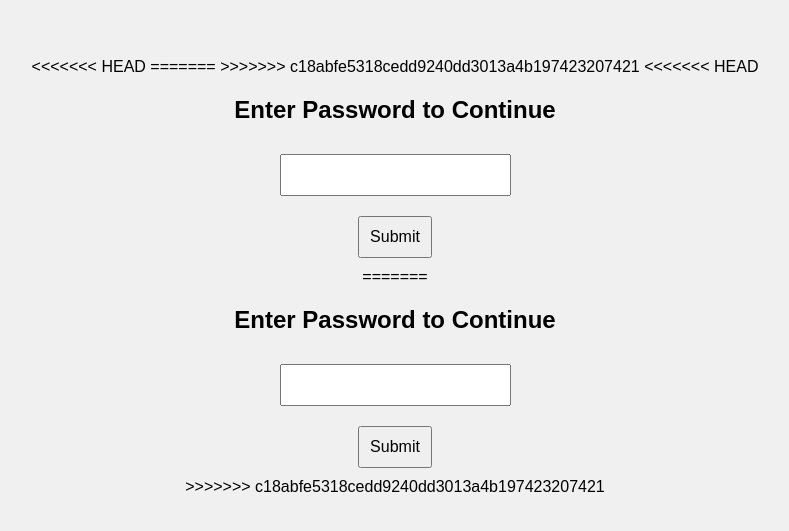
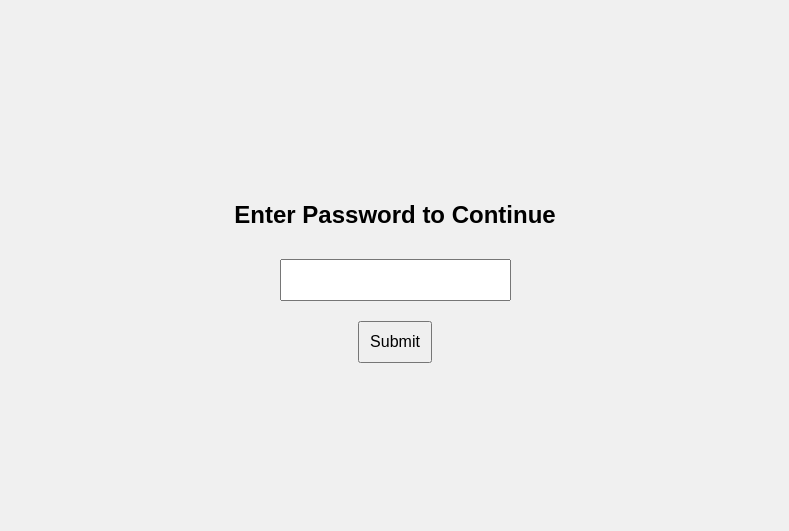
Before and after one commit to Bandar0206BR/Bandar, a plain HTML site: page password.html in a window 1280 px wide. Shown: the part 131-662 px from the top of the page, without its empty margins (245-1034 px from the left). Drawn offline with Linux system fonts and the light colour scheme.

Commit message:
mera letest code1

```diff
--- a/password.html
+++ b/password.html
@@ -1,12 +1,55 @@
-<<<<<<< HEAD
-=======
 
->>>>>>> c18abfe5318cedd9240dd3013a4b197423207421
   <!-- password.html -->
   <!DOCTYPE html>
   <html>
+
   <head>
     <title>Protected Page</title>
+
+
+    <style>
+      body {
+        display: flex;
+        height: 100vh;
+        align-items: center;
+        justify-content: center;
+        flex-direction: column;
+        font-family: Arial, sans-serif;
+        background-color: #f0f0f0;
+      }
+
+      h2 {
+        align-items: center;
+        justify-content: center;
+      }
+
+      input {
+        align-items: center;
+        justify-content: center;
+      }
+
+      button {
+        align-items: center;
+        justify-content: center;
+      }
+
+      input,
+      button {
+        margin: 10px;
+        padding: 10px;
+        font-size: 16px;
+      }
+    </style>
+
+  </head>
+
+  <body>
+
+    <h2>Enter Password to Continue</h2>
+    <input type="password" id="password" />
+    <button onclick="checkPassword()">Submit</button>
+
+
     <script>
       function checkPassword() {
         const password = document.getElementById("password").value;
@@ -18,53 +61,6 @@
       }
     </script>
 
-  <style>
+  </body>
 
-    body {
-      display: flex;
-      height: 100vh;
-      align-items: center;
-      justify-content: center;
-      flex-direction: column;
-      font-family: Arial, sans-serif;
-      background-color: #f0f0f0;
-    }
-
-    h2{
-      align-items: center;
-      justify-content: center;
-    }
-
-     input{
-      align-items: center;
-      justify-content: center;
-    }
-
-     button{
-      align-items: center;
-      justify-content: center;
-    }
-
-    input, button {
-      margin: 10px;
-      padding: 10px;
-      font-size: 16px;
-    }
-
-  </style>
-
-</head>
-<body>
-<<<<<<< HEAD
-  <h2>Enter Password to Continue</h2>
-  <input type="password" id="password" />
-  <button onclick="checkPassword()">Submit</button>
-</body>
   </html>
-=======
-  <h2 style="aline-item:center; justify-content:center">Enter Password to Continue</h2>
-  <input style="aline-item:center; justify-content:center" type="password" id="password" />
-  <button style="aline-item:center; justify-content:center" onclick="checkPassword()">Submit</button>
-</body>
-</html>
->>>>>>> c18abfe5318cedd9240dd3013a4b197423207421
```
Lines whose indentation alone changed are shown as unchanged.
